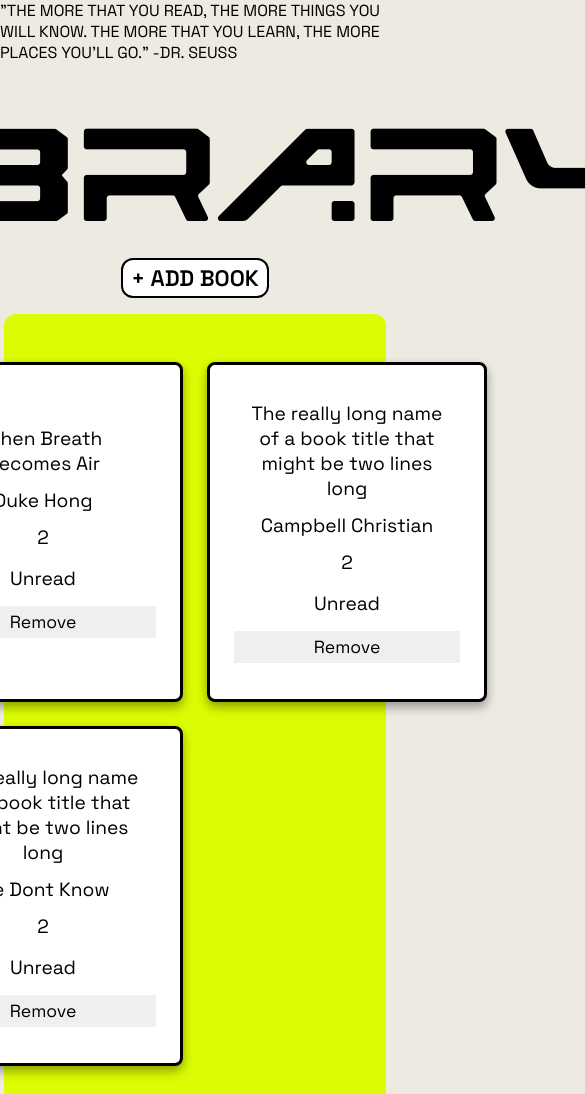
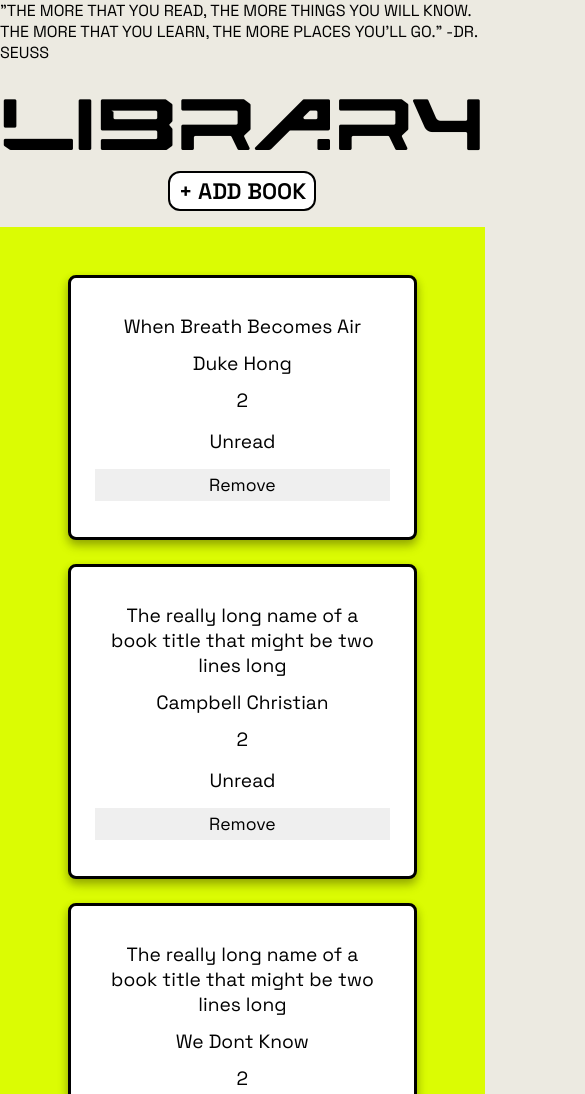
Before and after one commit to aliciaxl/library, a plain HTML site: page index.html in a window 390 px wide. Shown: the top 1094 px of the page, 585 px wide, since content can reach past the window. Drawn offline with Linux system fonts and the light colour scheme.

Commit message:
update CSS to be responsive

```diff
--- a/style.css
+++ b/style.css
@@ -15,8 +15,9 @@ body {
   font-optical-sizing: auto;
   font-weight: 400;
   font-style: normal;
-    display: flex;
+    display: grid;
     flex-direction: column;
+    min-height: 100vh;
     padding: 0px;
     margin: 0px;
 }
@@ -75,19 +76,15 @@ header {
 }
 
 #librarybody {
-    display: grid;
+    display: flex;
     grid-auto-flow: row;
     justify-content: center;
     align-items: center;
     align-self: center;
     justify-self: center;
     background-color: #dbfc03;
-    border-radius: 12px;
-    width: 98%;
-}
-
-#catalog {
-
+    width: 100%;
+    height: 100%;
 }
 
 
@@ -315,3 +312,19 @@ input[type="checkbox"] {
     }
 
     }
+    @media only screen and (max-width: 620px) {
+
+        #catalog {
+            grid-template-columns: 1fr;
+        }
+
+        #library_title {
+            /* margin: -32px 0px; */
+            font-size: 88px;
+        }
+
+        .add_button {
+            margin: -12px 0px 16px 0px;
+        }
+
+        }
```
